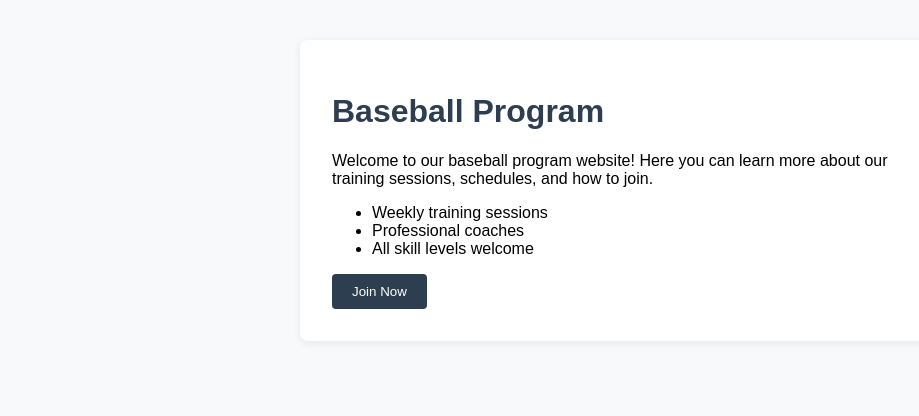
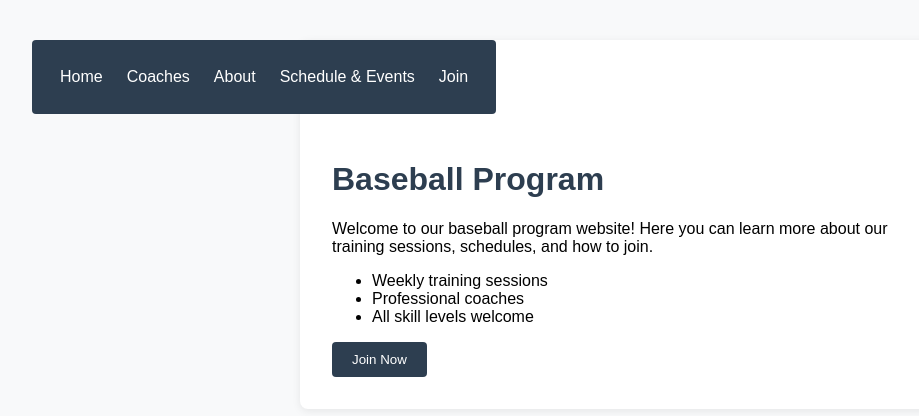
Before and after one commit to vlsaatzer/baseball-program-website, a plain HTML site: page index.html in a window 1280 px wide. Shown: the whole page, without its empty margins (8-927 px from the left). Drawn offline with Linux system fonts and the light colour scheme.

Commit message:
created style sheet and navbar

```diff
--- a/index.html
+++ b/index.html
@@ -7,6 +7,16 @@
     <link rel="stylesheet" href="style.css">
 </head>
 <body>
+    <!--navbar-->
+    <nav class="navbar">
+        <ul>
+            <li><a href="#home">Home</a></li>
+            <li><a href="#coaches">Coaches</a></li>
+            <li><a href="#about">About</a></li>
+            <li><a href="#schedule">Schedule & Events</a></li>
+            <li><a href="#join">Join</a></li>
+        </ul>
+    </nav>
     <div class="container">
         <h1>Baseball Program</h1>
         <p>Welcome to our baseball program website! Here you can learn more about our training sessions, schedules, and how to join.</p>
--- a/style.css
+++ b/style.css
@@ -11,6 +11,7 @@ body {
     padding: 32px;
     border-radius: 8px;
     box-shadow: 0 2px 8px rgba(0, 0, 0, 0.08);
+    padding-top: 100px; /* space for fixed navbar */
 }
 
 h1 {
@@ -29,3 +30,32 @@ button {
 button:hover {
     background: #1a2533;
 }
+
+.navbar {
+    background: #2d3e50;
+    color: #fff;
+    position: fixed;
+    padding: 12px 16px;
+    border-radius: 4px;
+    margin-bottom: 32px;
+}
+
+.navbar ul {
+    list-style: none; /* removes bullet points */
+    padding: 0;
+    display: flex; /* enables horizontal layout */
+    justify-content: space-around;
+}
+
+.navbar li {
+    margin: 0 12px;
+}
+
+.navbar a {
+    color: #fff;
+    text-decoration: none; /* removes underline */
+}
+
+.navbar a:hover {
+    text-decoration: underline; /* adds underline on hover */
+}
```
